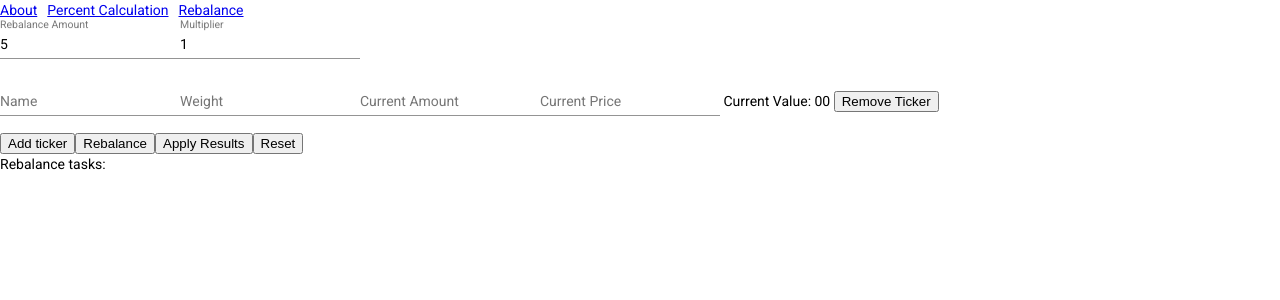
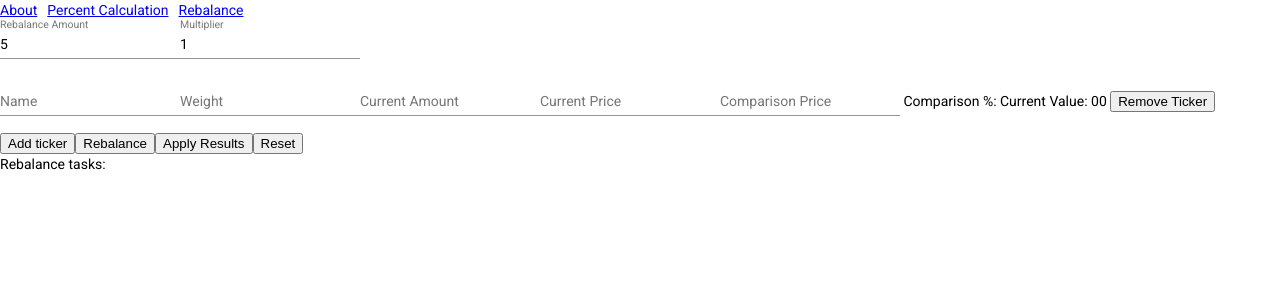
Before and after one commit to DefeNder93/defender-invest, an Angular app: page /rebalance in a window 1280 px wide. Both pictures are taken after typing "5" into the empty fields and a click on the button "Add ticker". Shown: the top 300 px of the page. Built offline with nearby package versions, Linux system fonts and the light colour scheme.

Commit message:
added comparison price / percent

```diff
--- a/src/app/rebalance/rebalance-ticker/rebalance-ticker.component.html
+++ b/src/app/rebalance/rebalance-ticker/rebalance-ticker.component.html
@@ -19,6 +19,13 @@
     <input formControlName="currentPrice" matInput type="number">
   </mat-form-field>
 
+  <mat-form-field class="example-form-field">
+    <mat-label>Comparison Price</mat-label>
+    <input formControlName="comparisonPrice" matInput type="number">
+  </mat-form-field>
+
+  Comparison %: {{(1 - getFb()?.controls?.currentPrice?.value / getFb()?.controls?.comparisonPrice?.value) * 100 | number:'1.2-2'}}
+
   Current Value: {{getFb().value.currentAmount * getFb().value.currentPrice | number:'2.0-0' }}
 
   <button (click)="removeTicker.next(index)" type="button">Remove Ticker</button>
--- a/src/app/rebalance/rebalance.component.ts
+++ b/src/app/rebalance/rebalance.component.ts
@@ -49,6 +49,7 @@ export class RebalanceComponent implements OnInit {
       weight: [null],
       currentAmount: [null],
       currentPrice: [null],
+      comparisonPrice: [null],
     }));
     this.storageService.saveRebalanceTickers(this.tickersForm.value);
   }
--- a/src/app/shared/models/rebalance-ticker.model.ts
+++ b/src/app/shared/models/rebalance-ticker.model.ts
@@ -3,6 +3,7 @@ export interface RebalanceTicker {
   weight: number;
   currentAmount:  number;
   currentPrice: number;
+  comparisonPrice: number;
 }
 
 export interface RebalanceParams {
```
